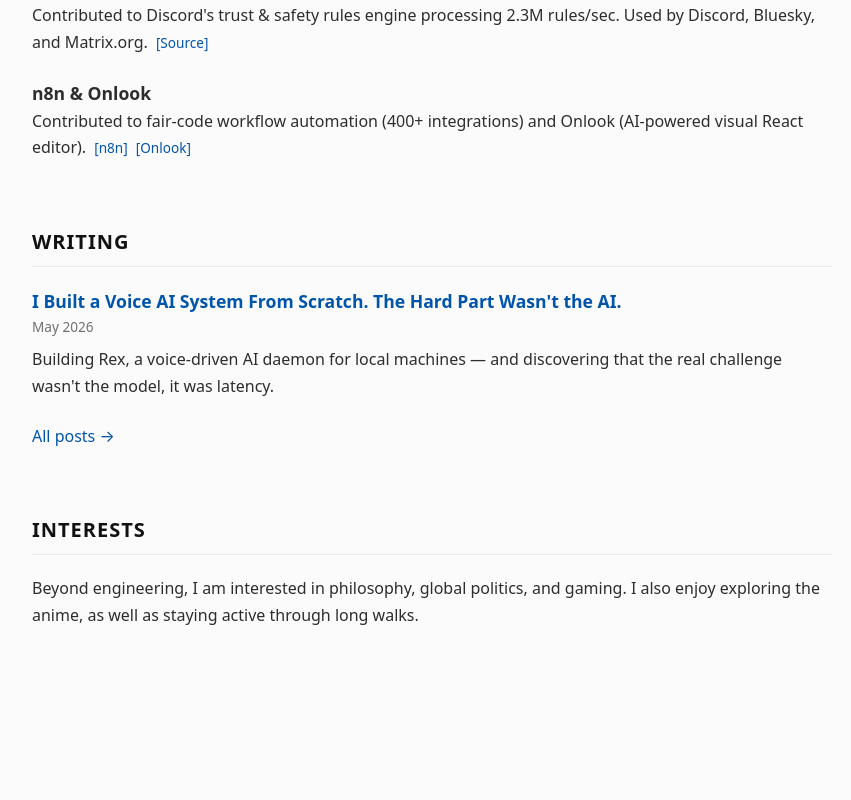
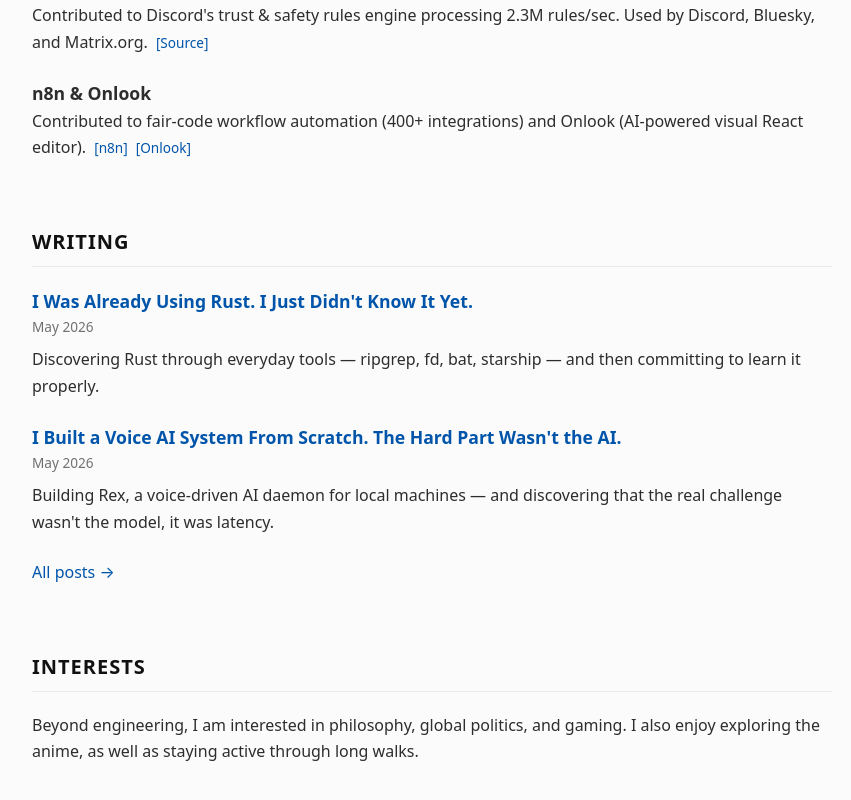
Before and after one commit to VINODvoid/kalki, a Next.js app: page / in a window 1280 px wide. Shown: the part 2074-2874 px from the top of the page, without its empty margins (208-1059 px from the left). Before the commit the page ends 2806 px from the top, so only its background shows below. Built offline with nearby package versions, Linux system fonts and the light colour scheme.

Commit message:
feat: update writing section

```diff
--- a/app/page.tsx
+++ b/app/page.tsx
@@ -238,6 +238,21 @@
           <li>
             <div className="item-title">
               <a
+                href="https://kalki.bearblog.dev/2/"
+                target="_blank"
+                rel="noopener noreferrer"
+              >
+                I Was Already Using Rust. I Just Didn&apos;t Know It Yet.
+              </a>
+            </div>
+            <div className="item-meta">May 2026</div>
+            <p>
+              Discovering Rust through everyday tools — ripgrep, fd, bat, starship — and then committing to learn it properly.
+            </p>
+          </li>
+          <li>
+            <div className="item-title">
+              <a
                 href="https://kalki.bearblog.dev/1/"
                 target="_blank"
                 rel="noopener noreferrer"
```
